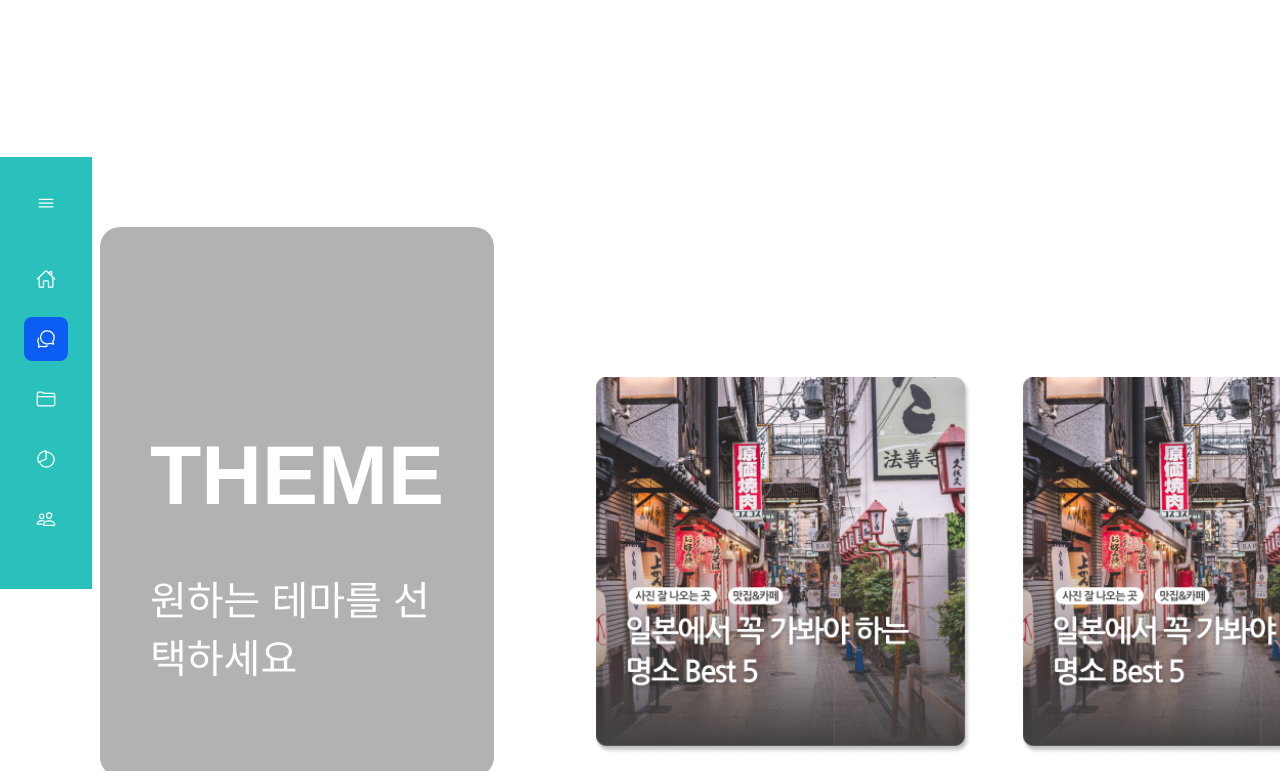
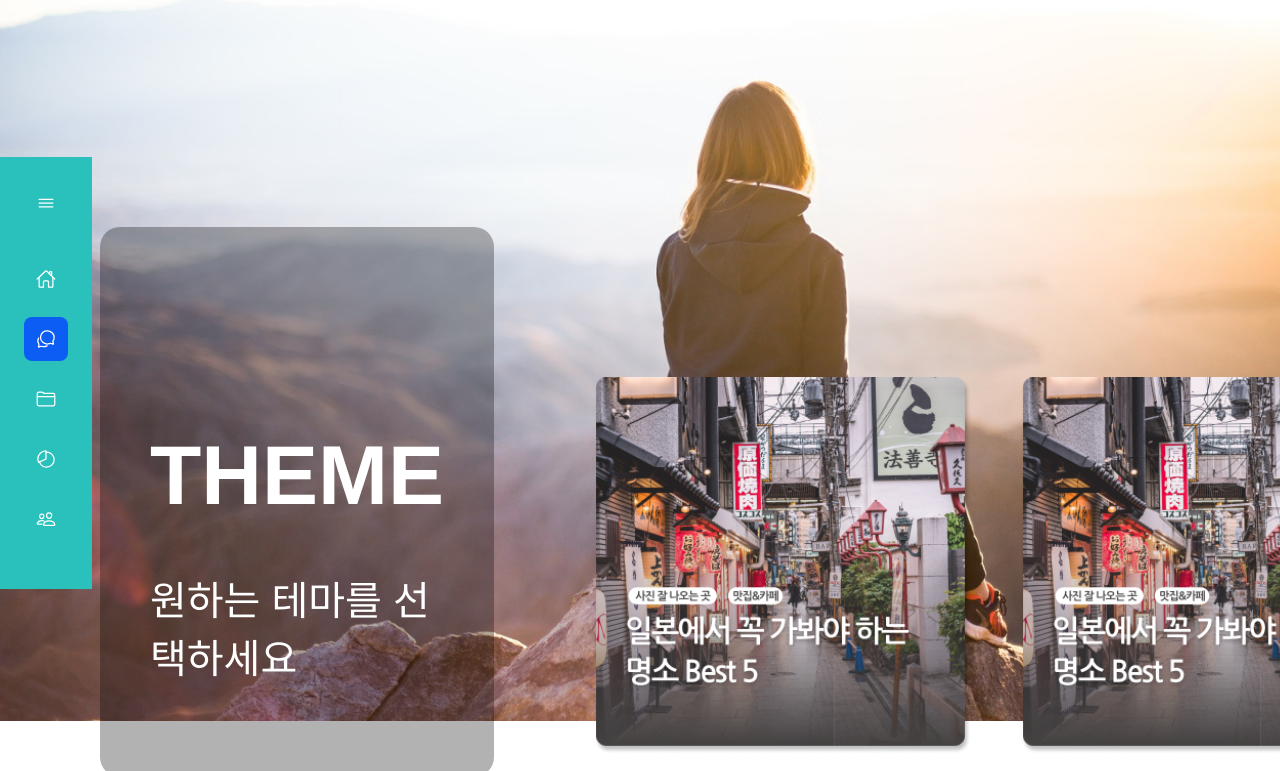
Before and after one commit to h970920/JP_teamProject, a plain HTML site: page them.html in a window 1280 px wide. Shown: the part 123-894 px from the top of the page. Drawn offline with nearby package versions, Linux system fonts and the light colour scheme; the site is published under a folder, as on GitHub Pages, so addresses that start at the root find nothing; a web font is replaced by a local one.

Commit message:
이미지 경로수정

```diff
--- a/styles/planerStyles/planer.css
+++ b/styles/planerStyles/planer.css
@@ -1,5 +1,5 @@
 body {
-  background-image: url(/img/planer_bg.png);
+  background-image: url(../../img/planer_bg.png);
   background-size: cover;
   background-repeat: no-repeat;
   overflow-y: hidden;
--- a/styles/themStyles/them.css
+++ b/styles/themStyles/them.css
@@ -1,5 +1,5 @@
 body {
-  background-image: url(/img/themPage01.png);
+  background-image: url(../../img/themPage01.png);
   background-size: cover;
   background-repeat: no-repeat;
   background-position: center;
```
